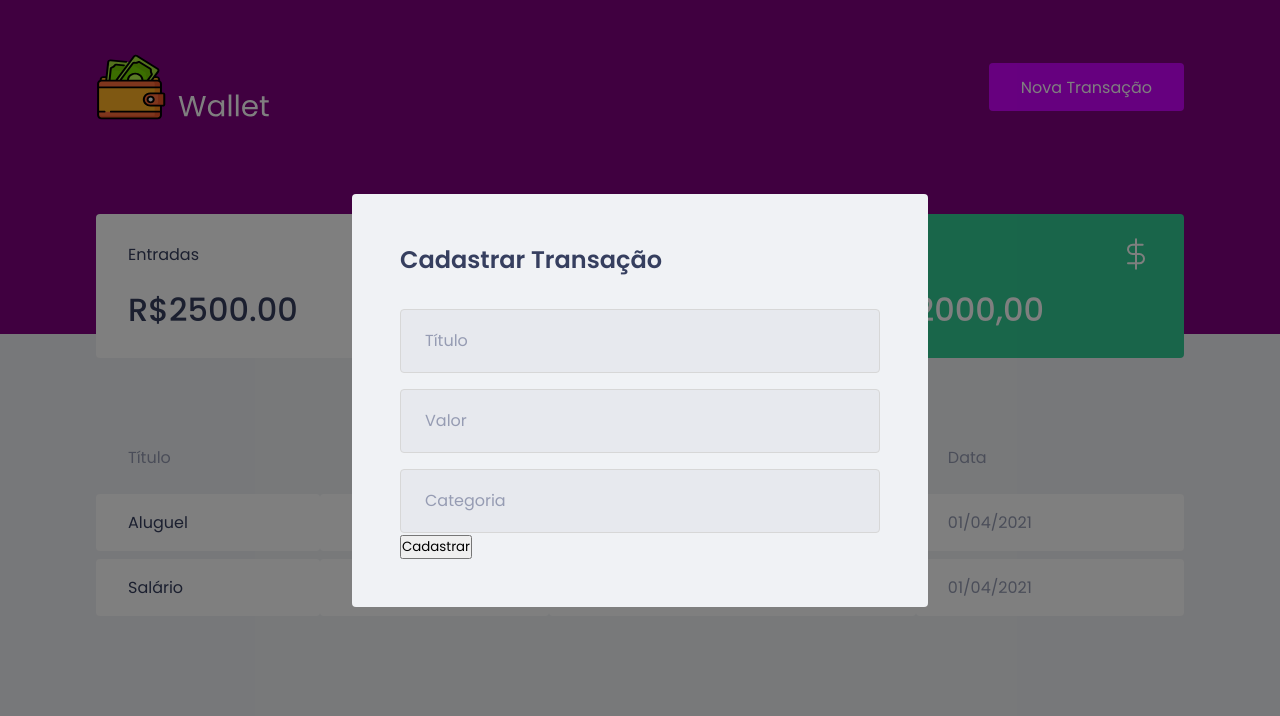
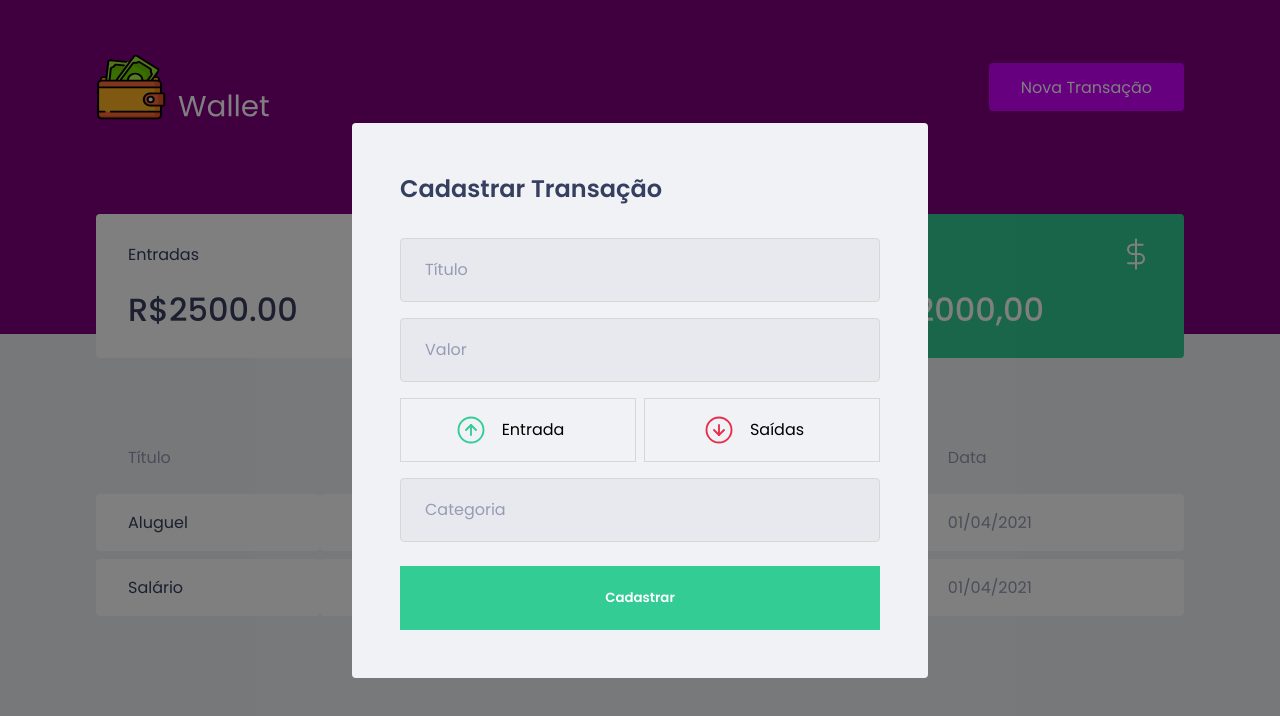
Before and after one commit to henriquedantass/finances-react, a React (Create React App) app: page / in a window 1280 px wide. Both pictures are taken after a click on the button "Nova Transação". Shown: the top 716 px of the page. Built offline with nearby package versions, Linux system fonts and the light colour scheme; no server answers; what miragejs would draw is missing.

Commit message:
finalizando estilos do modal

```diff
--- a/package.json
+++ b/package.json
@@ -5,6 +5,7 @@
   "dependencies": {
     "axios": "^0.21.1",
     "miragejs": "^0.1.41",
+    "polished": "^4.1.1",
     "react": "^17.0.1",
     "react-dom": "^17.0.1",
     "react-modal": "^3.12.1",
--- a/src/Components/NewTransactionModal/index.tsx
+++ b/src/Components/NewTransactionModal/index.tsx
@@ -1,5 +1,7 @@
 import Modal from 'react-modal';
-import { Container } from './styles';
+import { Container, TransactionTypeContainer } from './styles';
+import outcomeImg from '../../assets/outcome.svg';
+import incomeImg from '../../assets/income.svg';
 
 interface NewTransactionModalOpenProps {
 
@@ -22,7 +24,16 @@
                 <input placeholder="Título" />
 
                 <input type="number" placeholder="Valor" />
-
+                <TransactionTypeContainer>
+                    <button type="button">
+                        <img src={incomeImg} alt="Entrada" />
+                        <span>Entrada</span>
+                    </button>
+                    <button type="button">
+                        <img src={outcomeImg} alt="Saidas" />
+                        <span>Saídas</span>
+                    </button>
+                </TransactionTypeContainer>
                 <input placeholder="Categoria" />
 
                 <button type="submit">Cadastrar</button>
--- a/src/Components/NewTransactionModal/styles.ts
+++ b/src/Components/NewTransactionModal/styles.ts
@@ -1,4 +1,6 @@
 import styled from 'styled-components';
+import { darken } from 'polished';
+
 
 export const Container = styled.form`
 
@@ -27,4 +29,56 @@
         }
     }
 
+    button[type="submit"] {
+        width:100%;
+        padding: 0 1.5rem;
+        height:4rem;
+        background:var(--green);
+        border: 0px;
+        color:#fff;
+        margin-top: 1.5rem;
+        font-weight:600;
+        transition:filter 0.2s;
+
+        &:hover {
+            filter:brightness(0.9);
+        }
+    }
 `;
+
+export const TransactionTypeContainer = styled.div`
+
+    margin: 1rem 0;
+    display: grid;
+    grid-template-columns: 1fr 1fr;
+    gap: 0.5rem;
+
+
+    button {
+
+        display:flex;
+        justify-content:center;
+        align-items:center;
+        height: 4rem;
+        border: 1px solid #d7d7d7;
+        background:transparent;
+
+        &:hover {
+            border-color: ${darken(0.1, '#d7d7d7')}
+        }
+
+        img {
+            width:30px;
+            height:30px;
+        }
+
+        span {
+            display:inline-block;
+            margin: 1rem;
+            font-size: 1rem;
+            color: var(--text-tile);
+        }
+    }
+
+
+`;
```
Also changed, not shown: 1 other file (tests, documents, lock files or other folders).
